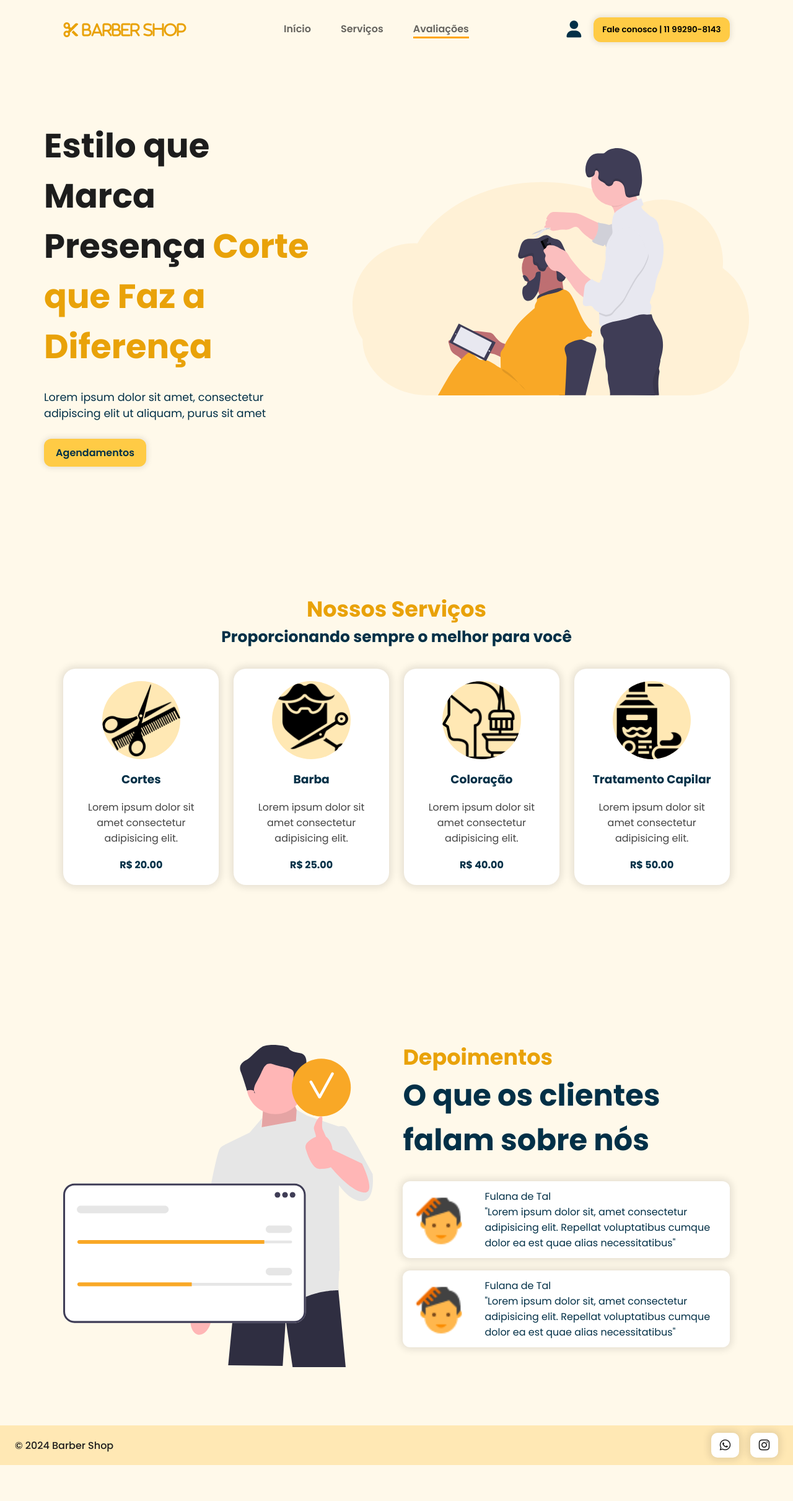
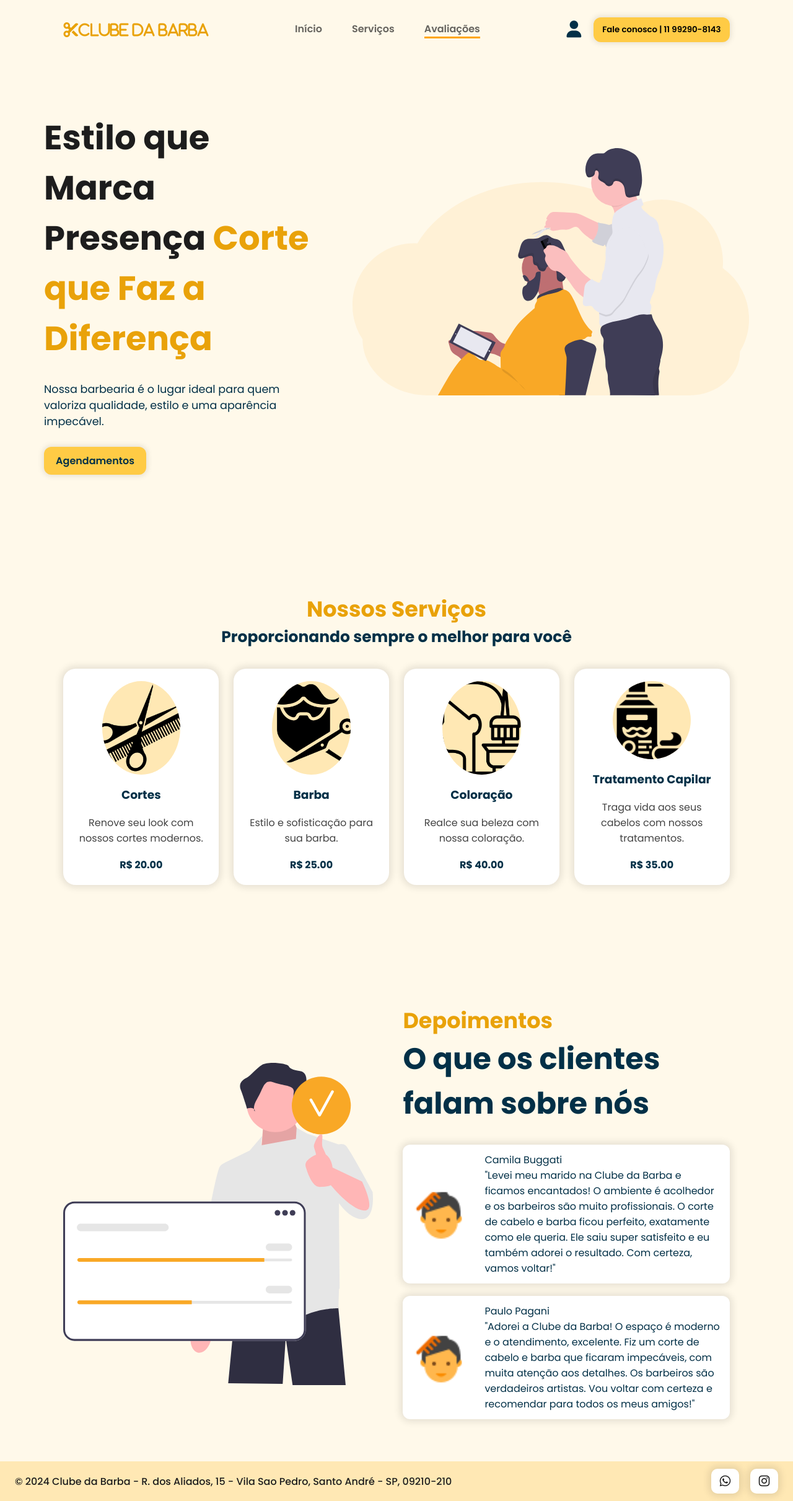
Before and after one commit to julioctadeuUnivesp/BarberShop-Public, a Flask app: page / in a window 1280 px wide. Shown: the whole page at 62% size. Before the commit the page ends 2364 px from the top, so only its background shows below. Run offline with Flask 3, Linux system fonts and the light colour scheme; data comes from the database, SQL or seed files in the repository; data that the repository does not hold is empty; parts of the project's set-up code (start-up, migrations or seed data) failed here and were passed over.

Commit message:
atualizacoes

```diff
--- a/connection.py
+++ b/connection.py
@@ -29,7 +29,7 @@ cursor.execute('''CREATE TABLE IF NOT EXISTS agendamento (
 
 cursor.execute('''CREATE TABLE IF NOT EXISTS datahora (
                   id INTEGER PRIMARY KEY,
-                  datahora TEXT PRIMARY KEY NOT NULL
+                  datahora TEXT NOT NULL
               )''')
 
 conn.commit()
--- a/static/javascript/script.js
+++ b/static/javascript/script.js
@@ -106,11 +106,6 @@ $(document).ready(function () {
         type: 'POST',
         dataType: 'json',
         success: function (data) {
-            if (data.length === 0) {
-                alert("Nenhum usuario encontrado");
-                return;
-            }
-
             for (let i = 0; i < data.length; i++) {
                 let row = "<tr>";
                 row += "<td style='width: 200px'>" + data[i].nome + "</td>";
--- a/templates/index.html
+++ b/templates/index.html
@@ -14,12 +14,12 @@
     <script src="https://unpkg.com/scrollreveal"></script>
     <script src="/static/javascript/script.js"></script>
     <link rel="icon" type="favicon" href="{{ url_for('static', filename='/images/favicon.ico') }}">
-    <title>Barber Shop - A barbearia do seu bairro</title>
+    <title>Clube da Barba - A barbearia do seu bairro</title>
 </head>
 <body onscroll="effect()">
 <header>
     <nav id="navbar">
-        <i class="fa-solid fa-cut" id="nav_logo"> Barber Shop</i>
+        <i class="fa-solid fa-cut" id="nav_logo">Clube da Barba</i>
 
         <ul id="nav_list">
             <li class="nav-item" style="border-bottom: 3px solid orange">
@@ -70,7 +70,7 @@
                 <h2>Fale conosco</h2>
                 <p style="text-align: justify">Olá, voce pode nos contatar enviando um email para o nosso suporte
                     (<a href="mailto:suporte@barbershop.com" style="color: deepskyblue !important;">suporte@barbershop.com</a>)
-                    ou clicar no botão abaixo e nos contatar pelo WhatsApp.
+                    ou clicar no botão abaixo e nos contatar pelo WhatsApp. Nosso endereço: R. dos Aliados, 15 - Vila Sao Pedro, Santo André - SP, 09210-210
                 </p>
                 <a data-attr="wpp" id="wpp" href="https://wa.me/5511992908143" class="btn">
                     <i class="fab fa-whatsapp" style="font-size: 1.5em"></i>
@@ -130,8 +130,7 @@
             </h1>
 
             <p class="description">
-                Lorem ipsum dolor sit amet, consectetur
-                adipiscing elit ut aliquam, purus sit amet
+                Nossa barbearia é o lugar ideal para quem valoriza qualidade, estilo e uma aparência impecável.
             </p>
 
             <div id="cta_buttons" style="width: 165px" class="btn-default" onclick="formulario('login')">
@@ -158,7 +157,7 @@
                 </h3>
 
                 <span class="service-description">
-                        Lorem ipsum dolor sit amet consectetur adipisicing elit.
+                        Renove seu look com nossos cortes modernos.
                     </span>
 
 
@@ -175,7 +174,8 @@
                 </h3>
 
                 <span class="service-description">
-                        Lorem ipsum dolor sit amet consectetur adipisicing elit.
+                        Estilo e sofisticação para sua barba.
+
                     </span>
 
 
@@ -193,7 +193,7 @@
                 </h3>
 
                 <span class="service-description">
-                        Lorem ipsum dolor sit amet consectetur adipisicing elit.
+                        Realce sua beleza com nossa coloração.
                     </span>
 
 
@@ -211,7 +211,7 @@
                 </h3>
 
                 <span class="service-description">
-                        Lorem ipsum dolor sit amet consectetur adipisicing elit.
+                        Traga vida aos seus cabelos com nossos tratamentos.
                     </span>
 
 
@@ -238,12 +238,11 @@
 
                         <div class="feedback-content">
                             <p>
-                            Fulana de Tal
+                                Camila Buggati
 
                             </p>
                             <p>
-                            "Lorem ipsum dolor sit, amet consectetur adipisicing elit.
-                            Repellat voluptatibus cumque dolor ea est quae alias necessitatibus"
+                              "Levei meu marido na Clube da Barba e ficamos encantados! O ambiente é acolhedor e os barbeiros são muito profissionais. O corte de cabelo e barba ficou perfeito, exatamente como ele queria. Ele saiu super satisfeito e eu também adorei o resultado. Com certeza, vamos voltar!"
                             </p>
                         </div>
                     </div>
@@ -253,12 +252,10 @@
 
                         <div class="feedback-content">
                             <p>
-                            Fulana de Tal
-
+                                Paulo Pagani
                             </p>
                             <p>
-                            "Lorem ipsum dolor sit, amet consectetur adipisicing elit.
-                            Repellat voluptatibus cumque dolor ea est quae alias necessitatibus"
+                                "Adorei a Clube da Barba! O espaço é moderno e o atendimento, excelente. Fiz um corte de cabelo e barba que ficaram impecáveis, com muita atenção aos detalhes. Os barbeiros são verdadeiros artistas. Vou voltar com certeza e recomendar para todos os meus amigos!"
                             </p>
                         </div>
                     </div>
@@ -270,7 +267,7 @@
 <footer>
     <div id="footer_items">
             <span id="copyright">
-                &copy 2024 Barber Shop
+                &copy 2024 Clube da Barba - R. dos Aliados, 15 - Vila Sao Pedro, Santo André - SP, 09210-210
             </span>
 
         <div class="social-media-buttons">
```
Also changed, not shown: templates/menu.html (+4 -4 lines), templates/menu_adm.html (+4 -4 lines), barbershop.db. Lines whose indentation alone changed are shown as unchanged.
